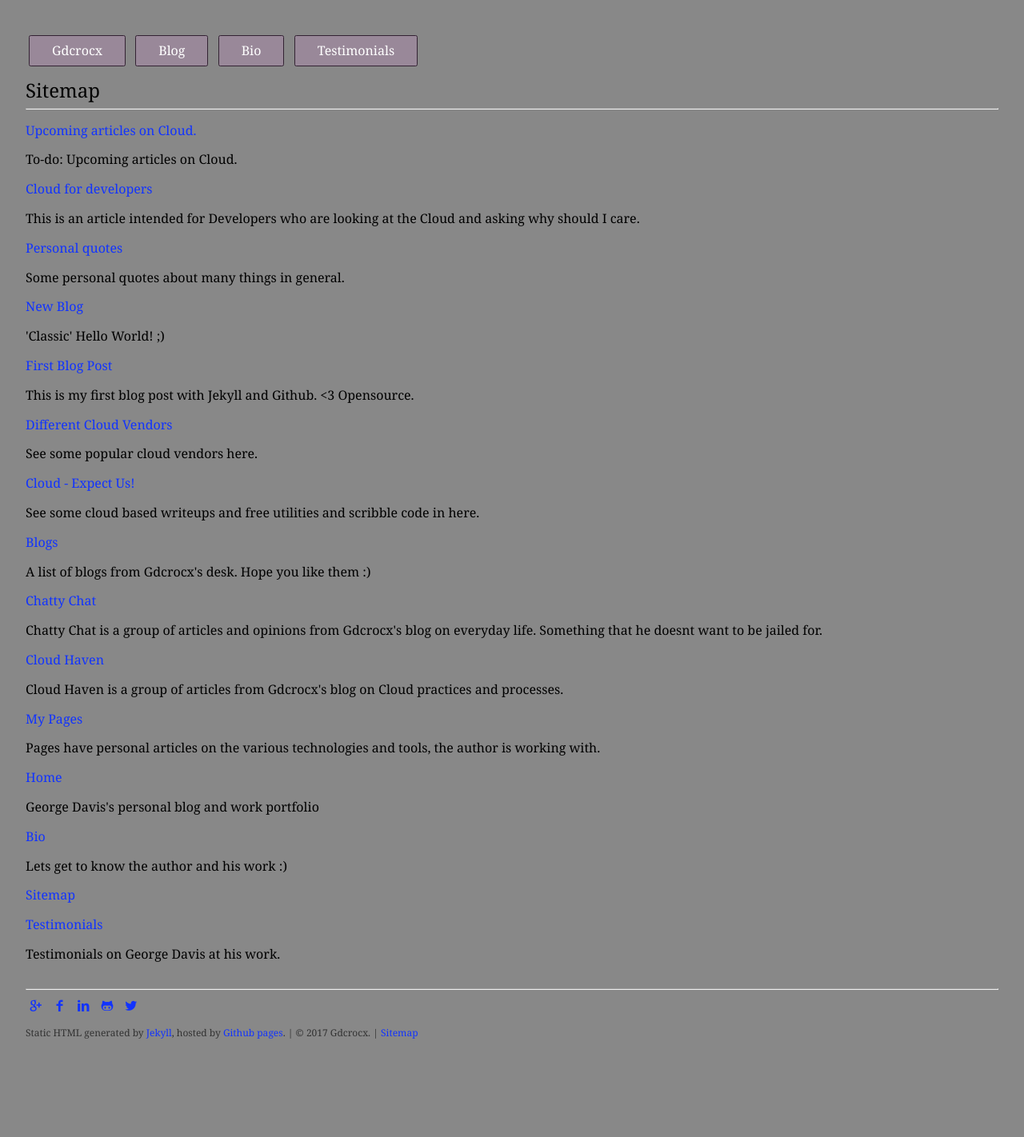
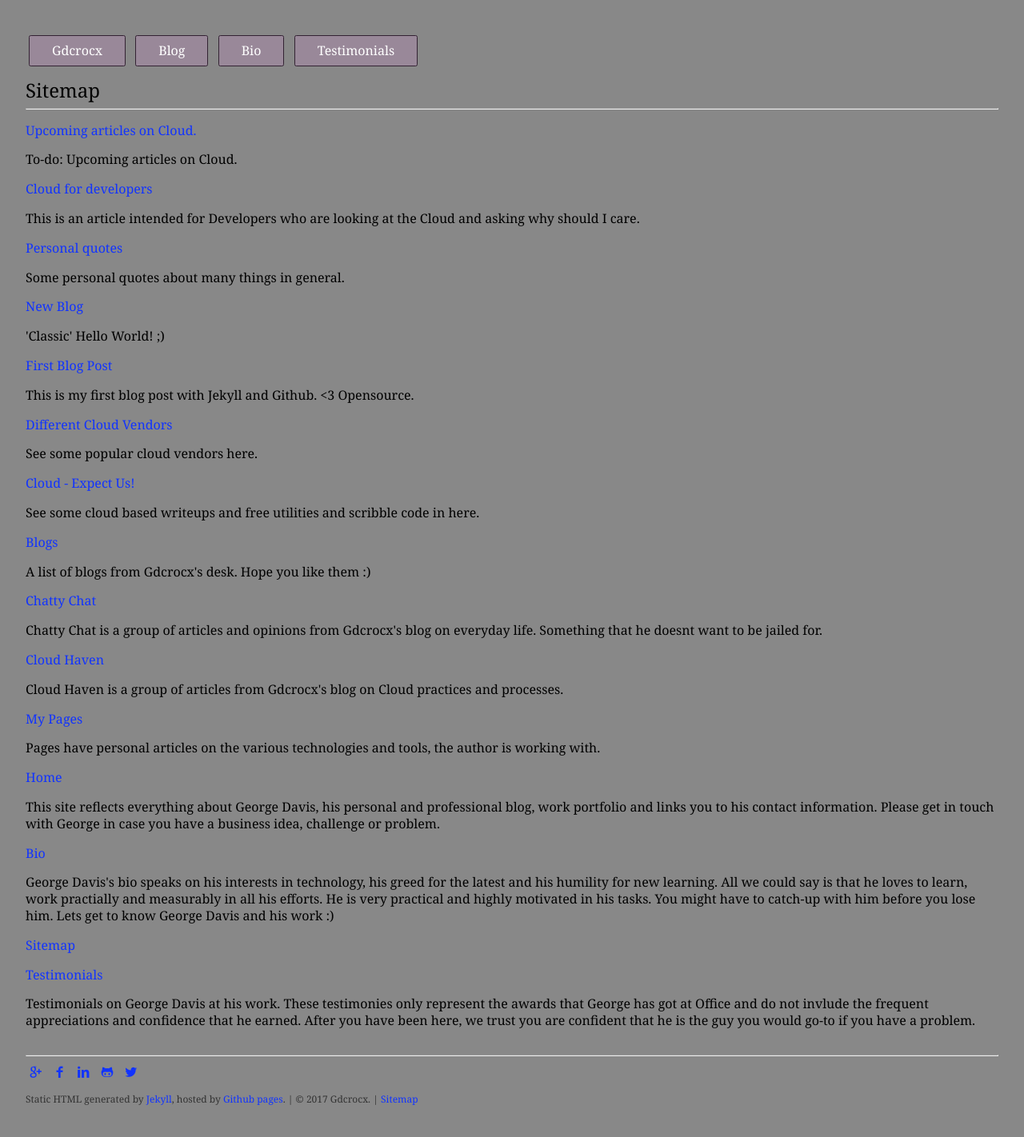
Before and after one commit to georgepiuschettupuzha/georgepiuschettupuzha.github.io, a Jekyll site: the page built from sitemap.html, in a window 1280 px wide. Shown: the whole page at 80% size. Built offline with Jekyll 4.4.1, drawn with Linux system fonts in a browser that asks for light colours; nearby versions of some CDN libraries; before the commit the page ends 1338 px from its top, so only the background shows below that.

Commit message:
Added some more meta description on the pages as suggested by Google Search Console

```diff
--- a/index.html
+++ b/index.html
@@ -1,7 +1,7 @@
 ---
 layout: default
 title: "Home"
-meta: George Davis's personal blog and work portfolio
+meta: This site reflects everything about George Davis, his personal and professional blog, work portfolio and links you to his contact information. Please get in touch with George in case you have a business idea, challenge or problem.
 priority: 1.0
 changefreq: weekly
 ---
--- a/me.html
+++ b/me.html
@@ -1,7 +1,7 @@
 ---
 layout: pagelayout
 title: "Bio"
-meta: Lets get to know the author and his work :)
+meta: George Davis's bio speaks on his interests in technology, his greed for the latest and his humility for new learning. All we could say is that he loves to learn, work practially and measurably in all his efforts. He is very practical and highly motivated in his tasks. You might have to catch-up with him before you lose him. Lets get to know George Davis and his work :)
 priority: 0.9
 changefreq: monthly
 ---
--- a/testimonials.html
+++ b/testimonials.html
@@ -1,7 +1,7 @@
 ---
 layout: default
 title: "Testimonials"
-meta: Testimonials on George Davis at his work.
+meta: Testimonials on George Davis at his work. These testimonies only represent the awards that George has got at Office and do not invlude the frequent appreciations and confidence that he earned. After you have been here, we trust you are confident that he is the guy you would go-to if you have a problem.
 priority: 1.0
 changefreq: monthly
 category: pages
```
